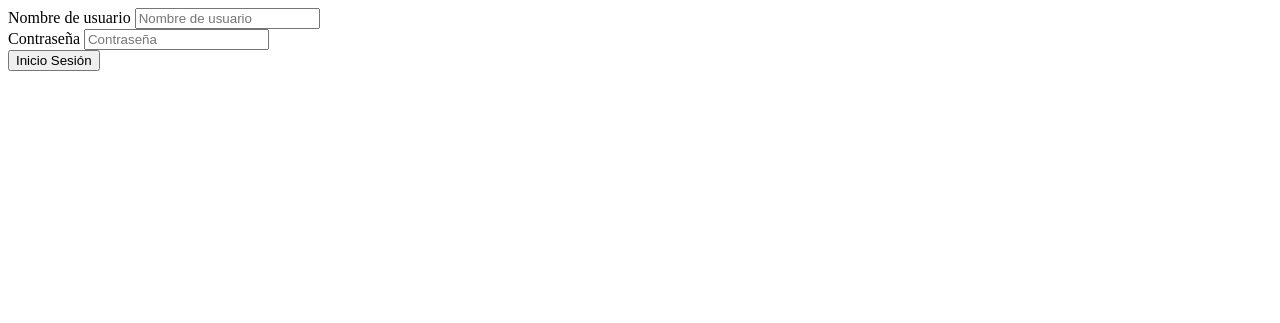
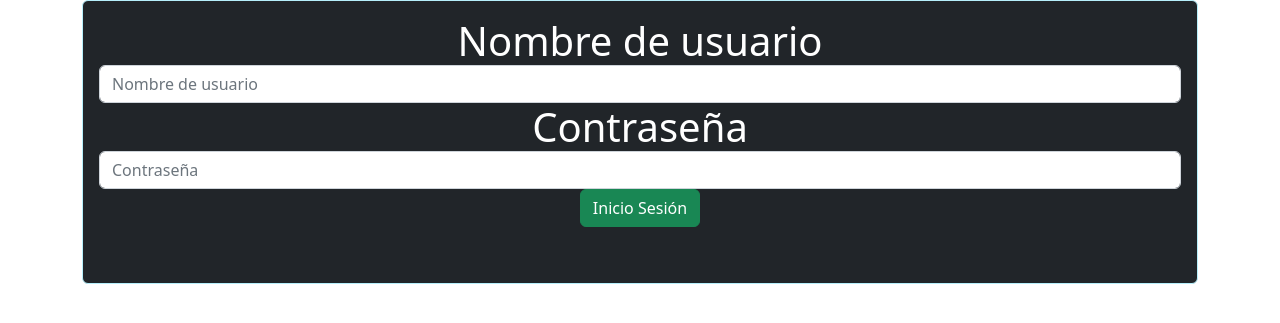
Before and after one commit to CristianPicares/proyectoLogin, a Django app: page /inicio/ in a window 1280 px wide. Shown: the top 323 px of the page. Run offline with Django 4.2, Linux system fonts and the light colour scheme.

Commit message:
v1.033
Cambios a la apariencia del login

```diff
--- a/eva3/templates/loginPage.html
+++ b/eva3/templates/loginPage.html
@@ -2,8 +2,10 @@
     <head>
         <title>Login Usuarios</title>
     </head>
+    <link href="https://cdn.jsdelivr.net/npm/bootstrap@5.2.2/dist/css/bootstrap.min.css" rel="stylesheet" integrity="sha384-Zenh87qX5JnK2Jl0vWa8Ck2rdkQ2Bzep5IDxbcnCeuOxjzrPF/et3URy9Bv1WTRi" crossorigin="anonymous">
     <body>
-        <div class="login-form" display="grid" place-items="center">
+        <div class="container-md">
+            <div class="login-form alert alert-info display-6 text-center p-3 mb-2 bg-dark text-white">
                 <form method="POST">
                     {% csrf_token %}
                         <div class="form-group">
@@ -14,9 +16,11 @@
                             <label>Contraseña</label>
                             <input type="text" class="form-control" placeholder="Contraseña" name="password">
                         </div>
-                    <button type="submit" class="btn btn-primary">Inicio Sesión</button>
+                        <button type="submit" class="btn btn-success">Inicio Sesión</button>
                     </div>
                 </form>
             </div>
+        </div>
+        <script src="https://cdn.jsdelivr.net/npm/bootstrap@5.2.2/dist/js/bootstrap.bundle.min.js" integrity="sha384-OERcA2EqjJCMA+/3y+gxIOqMEjwtxJY7qPCqsdltbNJuaOe923+mo//f6V8Qbsw3" crossorigin="anonymous"></script>
     </body>
 </html>
```
Also changed, not shown: eva3/static/login.css (added). Lines whose indentation alone changed are shown as unchanged.
